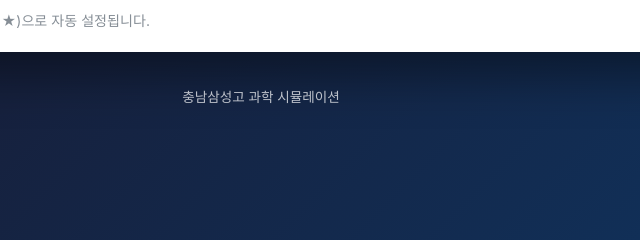
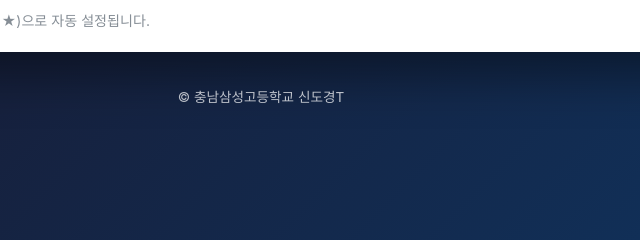
Before and after one commit to fbwiqb/simul-hub, a plain HTML site: page central-dogma/index.html in a window 1280 px wide. Shown: the part 551-791 px from the top of the page, 379-1019 px from the left. Drawn offline with Linux system fonts and the light colour scheme.

Commit message:
fix: central-dogma 푸터를 제작자(신도경T) 표기로 — 본인 제작 자료 확인

```diff
--- a/central-dogma/index.html
+++ b/central-dogma/index.html
@@ -437,7 +437,7 @@
     </div>
   </div>
 
-  <footer class="site-footer">충남삼성고 과학 시뮬레이션</footer>
+  <footer class="site-footer">© 충남삼성고등학교 신도경T</footer>
 </div>
 
 <script>
```
